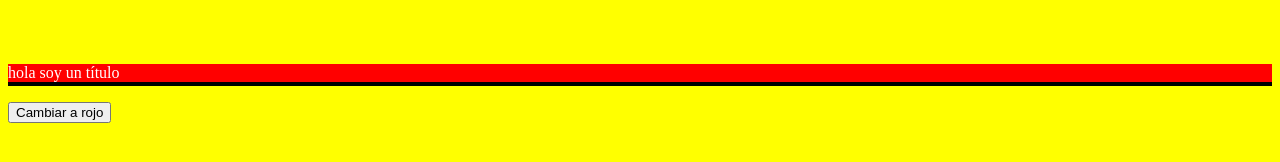
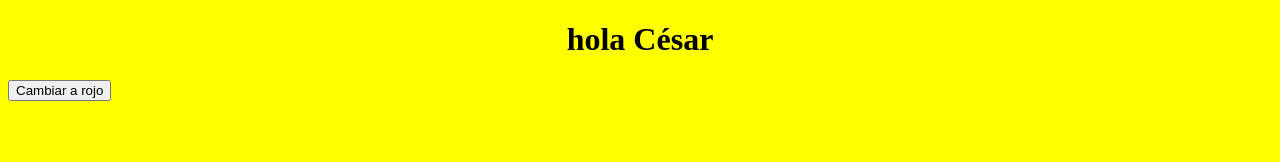
Before and after one commit to CesarArellano/Responsive-Web-Design-Elemental, a plain HTML site: page ejercicioJS/index.html in a window 1280 px wide. Drawn offline with Linux system fonts and the light colour scheme.

Commit message:
JS y variables CSS

```diff
--- a/ejercicioJS/index.html
+++ b/ejercicioJS/index.html
@@ -8,7 +8,7 @@
     <script src="script.js"></script>
 </head>
 <body>
-    <p id="title">hola soy un título</p>
+    <h1 id="title">hola </h1>
     <button onclick="cambiarBackground()">Cambiar a rojo</button>
 </body>
 </html>
--- a/ejercicioJS/script.js
+++ b/ejercicioJS/script.js
@@ -6,7 +6,6 @@
 
     document.body.style.background = 'gray';
 
-*/
 // Forma 1 Cambiando clases
 function cambiarBackground(){
     document.body.classList.add('red');
@@ -31,3 +30,14 @@ document.addEventListener("DOMContentLoaded", function() {
     //2.- Agregando a los estilos inline existentes
     //document.getElementById('title').style += `${styles}`;
 });
+*/
+// Leer y modificar variables CSS
+
+document.addEventListener("DOMContentLoaded", function() {
+    //Modificar
+    //document.documentElement.style.setProperty('--name','Mauricio');
+    //Leer
+    console.log(getComputedStyle(document.documentElement).getPropertyValue('--name'));
+
+});
+//Modificar
--- /dev/null
+++ b/ejercicioJS/styles.scss
@@ -0,0 +1,16 @@
+body{
+    background: yellow;
+}
+.red{
+    background: red;
+}
+:root{
+    --name: 'César';
+}
+h1{
+    text-align: center;
+
+    &::after {
+        content: var(--name);
+    }
+}
```
Also changed, not shown: ejercicioJS/styles.css.
